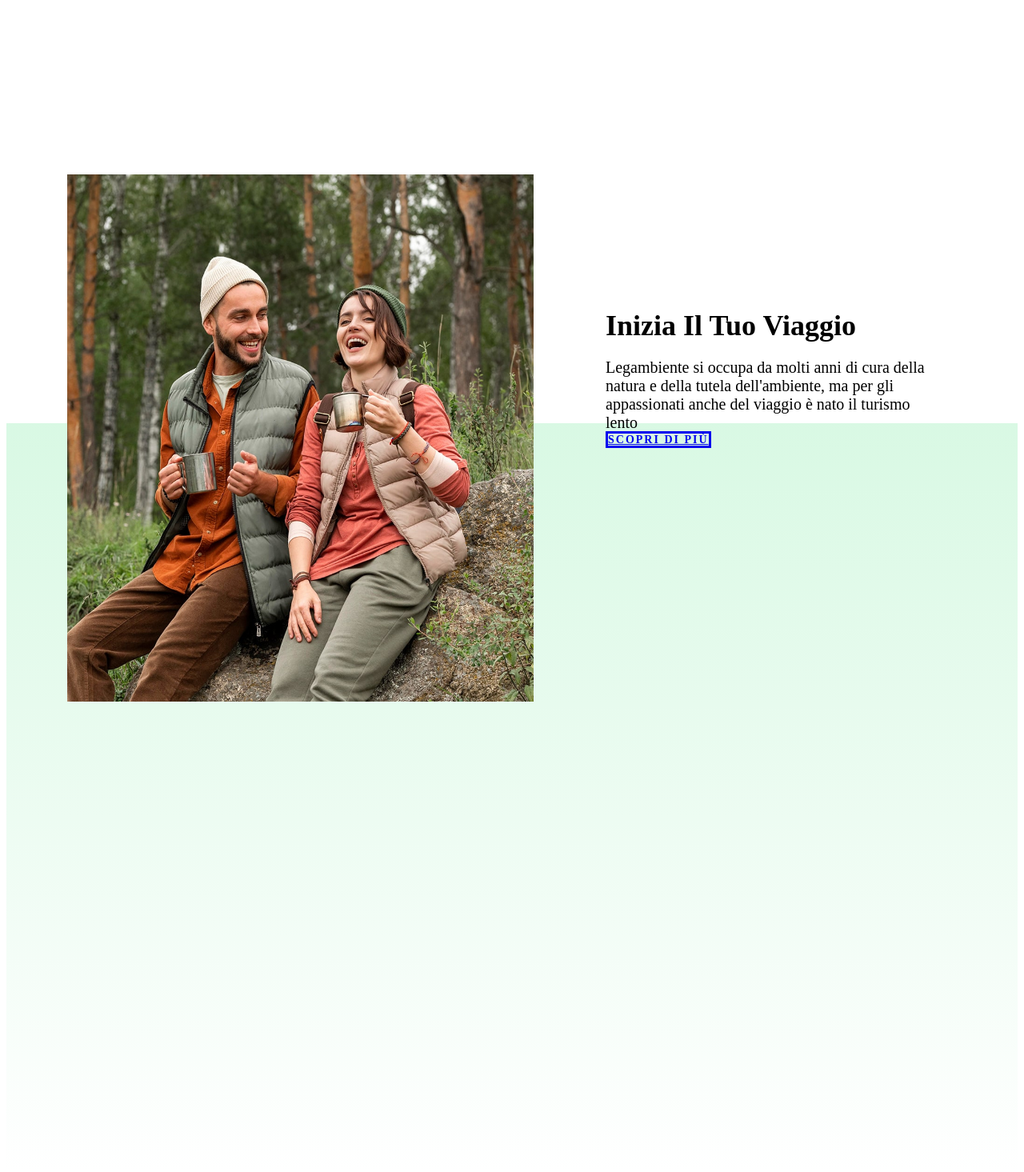
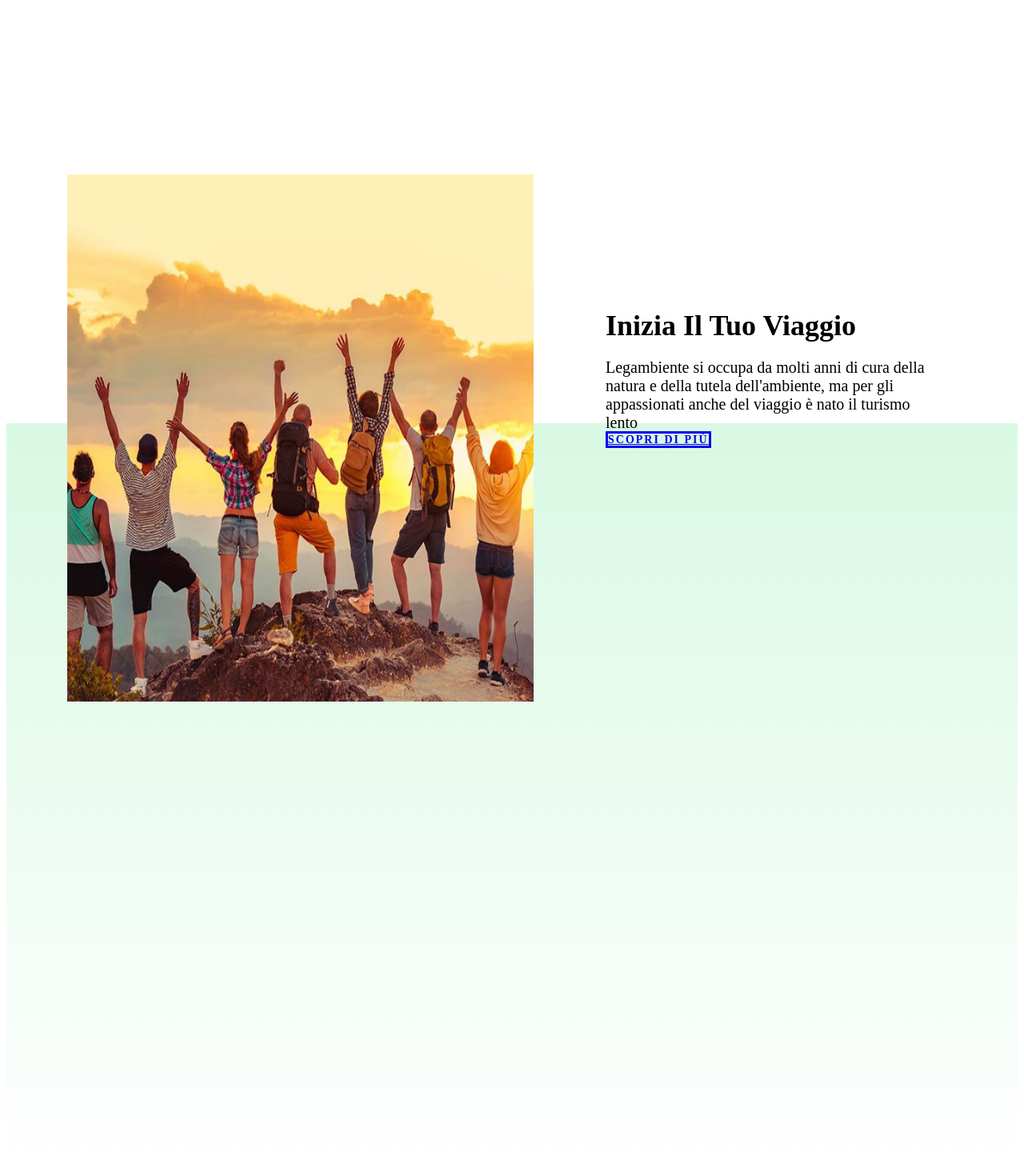
Before and after one commit to MaximLobovsky/TurismoLento, a Flask app: template covili/turismolento/templates/Home.html in a window 1280 px wide. Shown: the part 412-1877 px from the top of the page at 80% size. Run offline with Flask 2, Linux system fonts and the light colour scheme; the template is opened without the code that fills it, so the values that code supplies are empty.

Commit message:
modificata immagine di start della homepage

```diff
--- a/covili/turismolento/templates/Home.html
+++ b/covili/turismolento/templates/Home.html
@@ -70,7 +70,7 @@ perspective-changing travel, Tailor-made vacations and safaris, crafted by exper
     <section class="u-align-center-lg u-align-center-md u-align-center-sm u-align-center-xs u-clearfix u-gradient u-section-1" id="carousel_5922">
       <div class="u-clearfix u-sheet u-valign-middle-md u-valign-middle-sm u-valign-middle-xs u-sheet-1">
         <div class="u-expanded-width-xs u-palette-1-base u-shape u-shape-rectangle u-shape-1"></div>
-        <img class="u-image u-image-1" src="../static/images/ttt-min.jpg">
+        <img class="u-image u-image-1" src="../static/images/start_1.jpg">
         <div class="u-preserve-proportions u-shape u-shape-circle u-white u-shape-2"></div>
         <div class="u-align-left u-container-style u-group u-white u-group-1">
           <div class="u-container-layout u-container-layout-1">
--- a/covili/turismolento/templates/index.html
+++ b/covili/turismolento/templates/index.html
@@ -70,7 +70,7 @@ perspective-changing travel, Tailor-made vacations and safaris, crafted by exper
     <section class="u-align-center-lg u-align-center-md u-align-center-sm u-align-center-xs u-clearfix u-gradient u-section-1" id="carousel_5922">
       <div class="u-clearfix u-sheet u-valign-middle-md u-valign-middle-sm u-valign-middle-xs u-sheet-1">
         <div class="u-expanded-width-xs u-palette-1-base u-shape u-shape-rectangle u-shape-1"></div>
-        <img class="u-image u-image-1" src="../static/images/ttt-min.jpg">
+        <img class="u-image u-image-1" src="../static/images/start_1.jpg">
         <div class="u-preserve-proportions u-shape u-shape-circle u-white u-shape-2"></div>
         <div class="u-align-left u-container-style u-group u-white u-group-1">
           <div class="u-container-layout u-container-layout-1">
```
Also changed, not shown: covili/turismolento/static/images/start.jpg (added), covili/turismolento/static/images/start_1.jpg (added).
